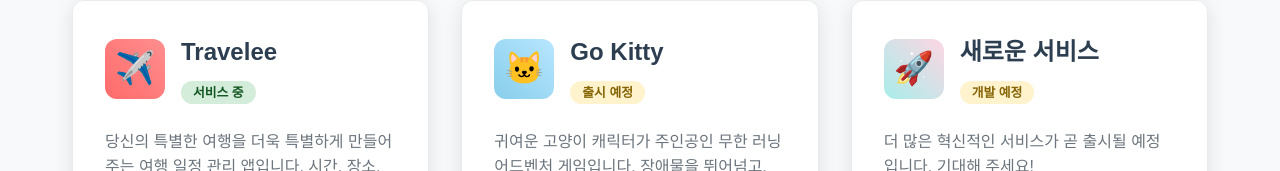
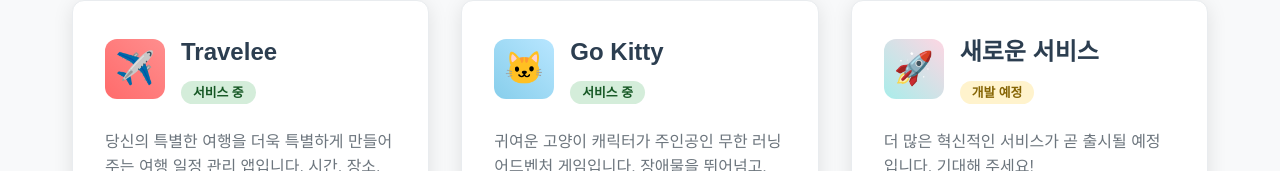
Before and after one commit to lskyub/ddw, a plain HTML site: page ko/index.html in a window 1280 px wide. Shown: the part 316-487 px from the top of the page. Drawn offline with Linux system fonts and the light colour scheme.

Commit message:
Update index.html

```diff
--- a/ko/index.html
+++ b/ko/index.html
@@ -334,7 +334,7 @@
                     </div>
                     <div class="service-info">
                         <h3>Go Kitty</h3>
-                        <span class="service-status status-development">출시 예정</span>
+                        <span class="service-status status-active">서비스 중</span>
                     </div>
                 </div>
                 <p class="service-description">
```
